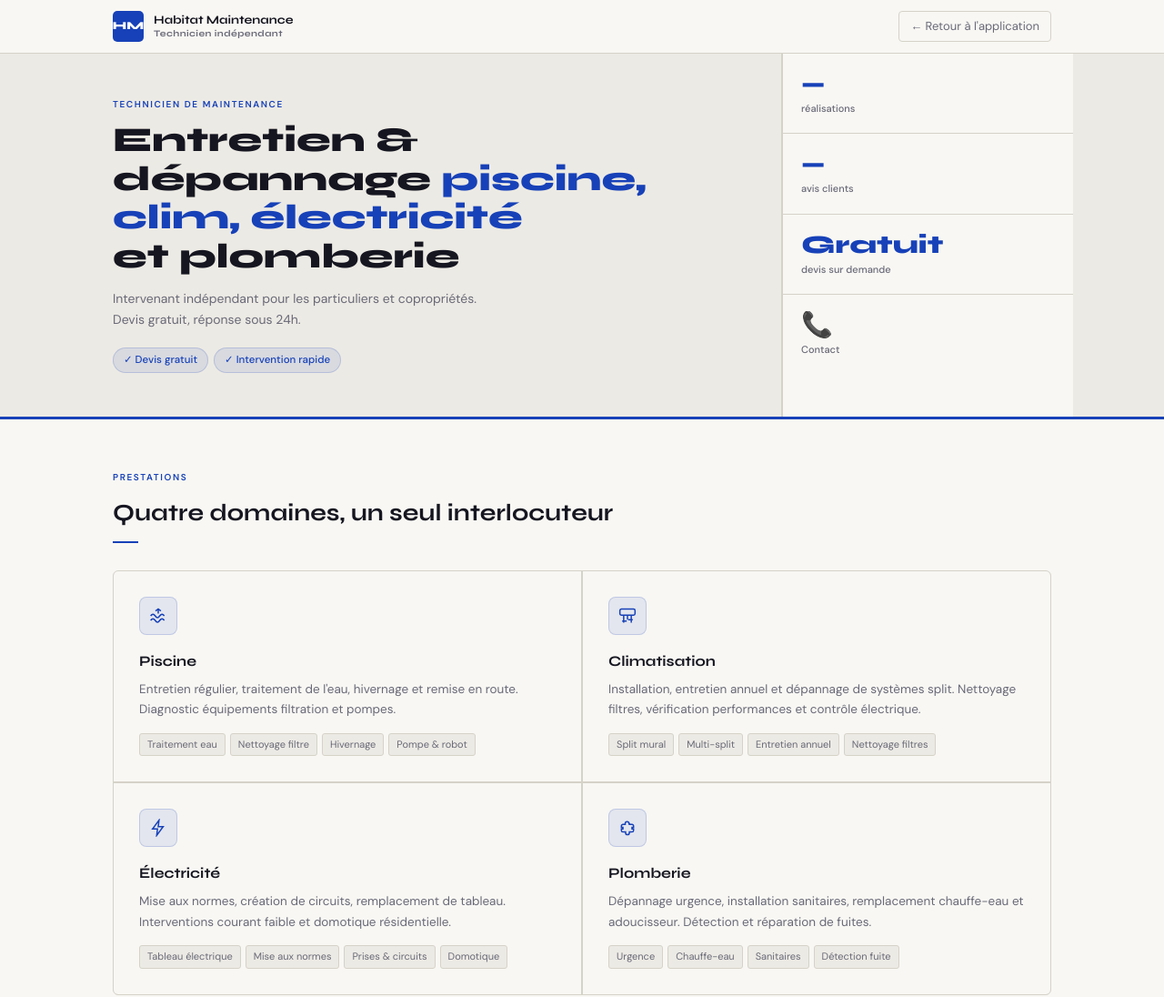
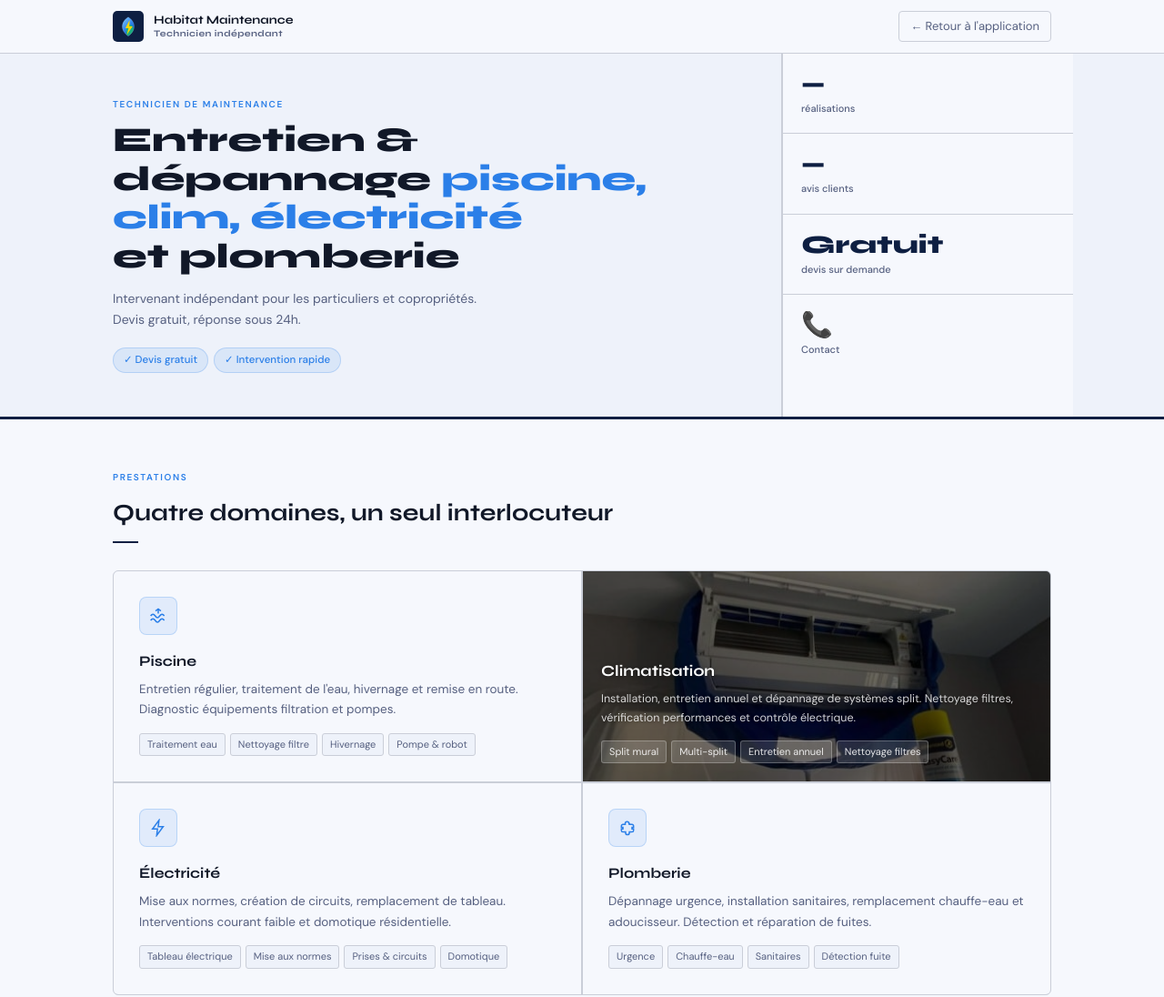
Before and after one commit to cyril8344/photoimmo-pro, a website: page portfolio.html in a window 1280 px wide. Shown: the top 1096 px of the page at 91% size. Drawn offline with Linux system fonts and the light colour scheme.

Commit message:
Identité visuelle : palette navy + logo goutte combiné (#51)
* Identité visuelle : palette navy + logo goutte combiné

Alignement de la vitrine et des PDF sur le style de la carte de visite :

- portfolio.html : palette primaire navy #0E1F42 + accent bleu #2B7FE8
  + orange #E87D2B, logo SVG (goutte eau + éclair + feuille) dans
  le header, tokens accent/accent-dim/accent-line pour les éléments
  interactifs, bande orange en pied de CTA
- app.html : header PDF devis et facture en marine #0E1F42 avec
  bande orange en bas, cercle logo en bleu accent #2B7FE8, fond de
  tableau en bleu-crème

Co-Authored-By: Claude Sonnet 4.6 <noreply@anthropic.com>
Claude-Session: https://claude.ai/code/session_014Tg11GFULxebqTgPcPd7fG

* Portfolio : photo climatisation par défaut sur la carte

Ajoute images/clim.jpg (entretien split mural) et l'utilise comme
photo de fond pour la carte Climatisation quand aucune photo n'est
uploadée via l'app.

Co-Authored-By: Claude Sonnet 4.6 <noreply@anthropic.com>
Claude-Session: https://claude.ai/code/session_014Tg11GFULxebqTgPcPd7fG

* Logo : feuille verte à droite + suppression du flocon

Corrige le logo SVG sur toutes les surfaces : la forme verte passe
d'un triangle bas-gauche à une feuille organique côté droit (fidèle
à la photo de référence). Suppression des lignes flocon (climatisation)
qui n'apparaissent pas dans le logo original.

Co-Authored-By: Claude Sonnet 4.6 <noreply@anthropic.com>
Claude-Session: https://claude.ai/code/session_014Tg11GFULxebqTgPcPd7fG

---------

Co-authored-by: Claude <noreply@anthropic.com>

```diff
--- a/portfolio.html
+++ b/portfolio.html
@@ -6,27 +6,33 @@
   <title>Vitrine — Habitat Maintenance</title>
   <link rel="preconnect" href="https://fonts.googleapis.com"/>
   <link rel="preconnect" href="https://fonts.gstatic.com" crossorigin/>
-  <link href="https://fonts.googleapis.com/css2?family=Syne:wght@700;800&family=DM+Sans:ital,wght@0,400;0,500;0,600;1,400&display=swap" rel="stylesheet"/>
+  <link href="https://fonts.googleapis.com/css2?family=Syne:wght@700;800&family=DM+Sans:ital,wght@0,300;0,400;0,500;0,600;1,400&display=swap" rel="stylesheet"/>
   <style>
     :root{
-      --bg:#ECEAE4;--surface:#F8F7F3;--surface-2:#F0EEE9;
-      --blue:#1741B8;--blue-mid:#2553D4;
-      --blue-dim:rgba(23,65,184,0.09);--blue-line:rgba(23,65,184,0.18);
-      --text:#161621;--muted:#696978;--border:#D5D2C8;
+      --bg:#EEF2FA;--surface:#F6F8FD;--surface-2:#EBF0F8;
+      --blue:#0E1F42;--blue-mid:#1A3461;
+      --blue-dim:rgba(14,31,66,0.08);--blue-line:rgba(14,31,66,0.18);
+      --accent:#2B7FE8;--accent-dim:rgba(43,127,232,0.10);--accent-line:rgba(43,127,232,0.22);
+      --orange:#E87D2B;
+      --text:#111828;--muted:#566080;--border:#CACED8;
     }
     @media(prefers-color-scheme:dark){
       :root:not([data-theme="light"]){
-        --bg:#111318;--surface:#1A1D26;--surface-2:#20242F;
-        --blue:#4070F0;--blue-mid:#5585FF;
-        --blue-dim:rgba(64,112,240,0.12);--blue-line:rgba(64,112,240,0.22);
-        --text:#E6E4DE;--muted:#8A8A9A;--border:#2A2D3A;
+        --bg:#0B1222;--surface:#111C33;--surface-2:#172040;
+        --blue:#5EADFF;--blue-mid:#7EC0FF;
+        --blue-dim:rgba(94,173,255,0.12);--blue-line:rgba(94,173,255,0.22);
+        --accent:#5EADFF;--accent-dim:rgba(94,173,255,0.12);--accent-line:rgba(94,173,255,0.25);
+        --orange:#F09050;
+        --text:#E4EAF8;--muted:#6A7CA0;--border:#253050;
       }
     }
     :root[data-theme="dark"]{
-      --bg:#111318;--surface:#1A1D26;--surface-2:#20242F;
-      --blue:#4070F0;--blue-mid:#5585FF;
-      --blue-dim:rgba(64,112,240,0.12);--blue-line:rgba(64,112,240,0.22);
-      --text:#E6E4DE;--muted:#8A8A9A;--border:#2A2D3A;
+      --bg:#0B1222;--surface:#111C33;--surface-2:#172040;
+      --blue:#5EADFF;--blue-mid:#7EC0FF;
+      --blue-dim:rgba(94,173,255,0.12);--blue-line:rgba(94,173,255,0.22);
+      --accent:#5EADFF;--accent-dim:rgba(94,173,255,0.12);--accent-line:rgba(94,173,255,0.25);
+      --orange:#F09050;
+      --text:#E4EAF8;--muted:#6A7CA0;--border:#253050;
     }
     *,*::before,*::after{box-sizing:border-box;margin:0;padding:0;}
     html{scroll-behavior:smooth;}
@@ -37,7 +43,7 @@
     header{background:var(--surface);border-bottom:1px solid var(--border);position:sticky;top:0;z-index:50;}
     .header-inner{display:flex;align-items:center;justify-content:space-between;height:58px;max-width:1080px;margin:0 auto;padding:0 24px;}
     .brand{display:flex;align-items:center;gap:11px;text-decoration:none;}
-    .brand-mark{width:34px;height:34px;border-radius:5px;background:var(--blue);color:#fff;font-family:'Syne',sans-serif;font-weight:800;font-size:12px;display:flex;align-items:center;justify-content:center;flex-shrink:0;}
+    .brand-mark{width:34px;height:34px;border-radius:5px;background:var(--blue);color:#fff;display:flex;align-items:center;justify-content:center;flex-shrink:0;}
     .brand-name{font-family:'Syne',sans-serif;font-weight:700;font-size:13px;color:var(--text);line-height:1.2;white-space:nowrap;overflow:hidden;text-overflow:ellipsis;max-width:180px;}
     .brand-name small{display:block;font-size:10px;font-weight:400;color:var(--muted);letter-spacing:.04em;}
     .back-btn{font-size:13px;color:var(--muted);text-decoration:none;display:flex;align-items:center;gap:6px;padding:6px 12px;border-radius:4px;border:1px solid var(--border);transition:color .15s,background .15s;}
@@ -48,12 +54,12 @@
     .hero{background:var(--bg);border-bottom:3px solid var(--blue);}
     .hero-inner{display:grid;grid-template-columns:1fr 320px;max-width:1080px;margin:0 auto;}
     .hero-copy{padding:48px 40px 48px 24px;border-right:1px solid var(--border);}
-    .eyebrow{font-size:10px;letter-spacing:.16em;text-transform:uppercase;color:var(--blue);font-weight:600;margin-bottom:10px;}
+    .eyebrow{font-size:10px;letter-spacing:.16em;text-transform:uppercase;color:var(--accent);font-weight:600;margin-bottom:10px;}
     .hero-title{font-family:'Syne',sans-serif;font-weight:800;font-size:clamp(19px,3.2vw,38px);line-height:1.12;text-wrap:balance;margin-bottom:14px;}
-    .hero-title em{color:var(--blue);font-style:normal;}
+    .hero-title em{color:var(--accent);font-style:normal;}
     .hero-sub{font-size:14px;color:var(--muted);line-height:1.6;max-width:420px;margin-bottom:20px;}
     .hero-chips{display:flex;flex-wrap:wrap;gap:6px;}
-    .chip{display:inline-flex;align-items:center;gap:5px;padding:4px 11px;border-radius:100px;font-size:11.5px;font-weight:500;background:var(--blue-dim);color:var(--blue);border:1px solid var(--blue-line);}
+    .chip{display:inline-flex;align-items:center;gap:5px;padding:4px 11px;border-radius:100px;font-size:11.5px;font-weight:500;background:var(--accent-dim);color:var(--accent);border:1px solid var(--accent-line);}
     .hero-stats{background:var(--surface);border-left:1px solid var(--border);}
     .stat-cell{padding:18px 20px;border-bottom:1px solid var(--border);}
     .stat-cell:last-child{border-bottom:none;}
@@ -74,7 +80,7 @@
     .services-grid{display:grid;grid-template-columns:repeat(2,1fr);gap:2px;background:var(--border);border:1px solid var(--border);border-radius:6px;overflow:hidden;}
     .svc{background:var(--surface);padding:28px;transition:background .2s;}
     .svc:hover{background:var(--surface-2);}
-    .svc-icon{width:42px;height:42px;border-radius:8px;background:var(--blue-dim);border:1px solid var(--blue-line);display:flex;align-items:center;justify-content:center;margin-bottom:16px;color:var(--blue);}
+    .svc-icon{width:42px;height:42px;border-radius:8px;background:var(--accent-dim);border:1px solid var(--accent-line);display:flex;align-items:center;justify-content:center;margin-bottom:16px;color:var(--accent);}
     .svc-name{font-family:'Syne',sans-serif;font-weight:700;font-size:16px;margin-bottom:7px;}
     .svc-desc{font-size:13.5px;color:var(--muted);line-height:1.68;margin-bottom:14px;}
     .svc-tasks{display:flex;flex-wrap:wrap;gap:5px;}
@@ -91,10 +97,10 @@
     /* ── Témoignages ── */
     .testi-grid{display:grid;grid-template-columns:repeat(3,1fr);gap:14px;}
     .testi{background:var(--surface);border:1px solid var(--border);border-radius:5px;padding:20px;}
-    .stars{margin-bottom:10px;color:var(--blue);font-size:13px;}
+    .stars{margin-bottom:10px;color:var(--accent);font-size:13px;}
     .testi-text{font-size:13px;color:var(--text);line-height:1.72;font-style:italic;margin-bottom:14px;}
     .testi-author{display:flex;align-items:center;gap:10px;}
-    .testi-avatar{width:32px;height:32px;border-radius:50%;background:var(--blue-dim);border:1px solid var(--blue-line);display:flex;align-items:center;justify-content:center;font-family:'Syne',sans-serif;font-weight:700;font-size:11px;color:var(--blue);flex-shrink:0;}
+    .testi-avatar{width:32px;height:32px;border-radius:50%;background:var(--accent-dim);border:1px solid var(--accent-line);display:flex;align-items:center;justify-content:center;font-family:'Syne',sans-serif;font-weight:700;font-size:11px;color:var(--accent);flex-shrink:0;}
     .testi-name{font-weight:600;font-size:13px;}
     .testi-date{font-size:11.5px;color:var(--muted);}
     .no-testi{text-align:center;padding:32px;color:var(--muted);font-size:14px;}
@@ -103,12 +109,13 @@
     /* ── Réseaux sociaux ── */
     .social-links{display:flex;flex-wrap:wrap;gap:10px;margin-top:20px;}
     .social-link{display:inline-flex;align-items:center;gap:7px;padding:8px 16px;border-radius:4px;font-size:13px;font-weight:500;text-decoration:none;color:var(--text);background:var(--surface);border:1px solid var(--border);transition:border-color .15s;}
-    .social-link:hover{border-color:var(--blue);color:var(--blue);}
+    .social-link:hover{border-color:var(--accent);color:var(--accent);}
 
     /* ── CTA ── */
-    .cta-section{background:var(--blue);padding:52px 24px;text-align:center;}
+    .cta-section{background:var(--blue);padding:52px 24px;text-align:center;position:relative;}
+    .cta-section::after{content:'';position:absolute;bottom:0;left:0;right:0;height:4px;background:var(--orange);}
     .cta-title{font-family:'Syne',sans-serif;font-weight:800;font-size:clamp(20px,2.8vw,30px);color:#fff;text-wrap:balance;margin-bottom:10px;}
-    .cta-sub{font-size:15px;color:rgba(255,255,255,.8);margin-bottom:26px;}
+    .cta-sub{font-size:15px;color:rgba(255,255,255,.75);margin-bottom:26px;}
     .cta-actions{display:flex;align-items:center;justify-content:center;gap:12px;flex-wrap:wrap;}
     .btn-w{background:#fff;color:var(--blue);padding:12px 24px;border-radius:4px;font-weight:700;font-size:14px;text-decoration:none;transition:opacity .15s;}
     .btn-w:hover{opacity:.9;}
@@ -119,8 +126,8 @@
     /* ── Footer ── */
     footer{background:var(--surface);border-top:1px solid var(--border);padding:18px 24px;}
     .footer-inner{display:flex;align-items:center;justify-content:space-between;flex-wrap:wrap;gap:8px;max-width:1080px;margin:0 auto;font-size:12.5px;color:var(--muted);}
-    .preview-banner{background:var(--blue-dim);border-bottom:1px solid var(--blue-line);padding:8px 24px;text-align:center;font-size:12.5px;color:var(--blue);}
-    .preview-banner a{color:var(--blue);font-weight:600;text-decoration:underline;}
+    .preview-banner{background:var(--accent-dim);border-bottom:1px solid var(--accent-line);padding:8px 24px;text-align:center;font-size:12.5px;color:var(--accent);}
+    .preview-banner a{color:var(--accent);font-weight:600;text-decoration:underline;}
 
     /* ── Responsive ── */
     @media(max-width:860px){
@@ -160,7 +167,15 @@
 <header>
   <div class="header-inner">
     <a class="brand" href="#">
-      <div class="brand-mark" id="headerMark">HM</div>
+      <div class="brand-mark" id="headerMark">
+        <svg width="20" height="23" viewBox="0 0 50 58" fill="none" aria-hidden="true">
+          <defs><linearGradient id="hg" x1="10%" y1="0%" x2="80%" y2="100%"><stop offset="0%" stop-color="#7EC8FF"/><stop offset="55%" stop-color="#2B7FE8"/><stop offset="100%" stop-color="#0F4FA8"/></linearGradient><clipPath id="hc"><path d="M25 2 C44 14 50 37 25 55 C0 37 6 14 25 2Z"/></clipPath></defs>
+          <path d="M25 2 C44 14 50 37 25 55 C0 37 6 14 25 2Z" fill="url(#hg)"/>
+          <path d="M25 22 C42 22 47 44 25 55 C18 52 17 36 25 22Z" fill="#1AB870" opacity=".85" clip-path="url(#hc)"/>
+          <path d="M29 10 L17 33 L26 33 L21 51 L37 28 L28 28Z" fill="#FFD600" clip-path="url(#hc)"/>
+          <path d="M25 2 C44 14 50 37 25 55 C0 37 6 14 25 2Z" fill="none" stroke="rgba(255,255,255,.3)" stroke-width="1.2"/>
+        </svg>
+      </div>
       <div class="brand-name" id="headerName">
         Habitat Maintenance
         <small>Technicien indépendant</small>
@@ -281,7 +296,13 @@
 <footer>
   <div class="footer-inner">
     <div style="display:flex;align-items:center;gap:8px;font-weight:500;color:var(--text);">
-      <div class="brand-mark" id="footerMark" style="width:26px;height:26px;font-size:10px;border-radius:4px;">HM</div>
+      <div class="brand-mark" id="footerMark" style="width:26px;height:26px;border-radius:4px;">
+        <svg width="16" height="18" viewBox="0 0 50 58" fill="none" aria-hidden="true">
+          <path d="M25 2 C44 14 50 37 25 55 C0 37 6 14 25 2Z" fill="url(#hg)"/>
+          <path d="M25 22 C42 22 47 44 25 55 C18 52 17 36 25 22Z" fill="#1AB870" opacity=".85" clip-path="url(#hc)"/>
+          <path d="M29 10 L17 33 L26 33 L21 51 L37 28 L28 28Z" fill="#FFD600" clip-path="url(#hc)"/>
+        </svg>
+      </div>
       <span id="footerName">Habitat Maintenance</span>
       <span id="footerSiret"></span>
     </div>
@@ -317,10 +338,8 @@ function fmt(d) {
 
 // ── Header ────────────────────────────────────────────────
 const companyName = profile.company_name || 'Habitat Maintenance';
-document.getElementById('headerMark').textContent = initials(companyName);
 document.getElementById('headerName').innerHTML =
   `${esc(companyName)}<small>Technicien indépendant</small>`;
-document.getElementById('footerMark').textContent = initials(companyName);
 document.getElementById('footerName').textContent = companyName;
 document.title = `${companyName} — Vitrine`;
 
@@ -350,10 +369,13 @@ if (profile.zone) document.getElementById('footerZone').textContent = `© 2026
 if (profile.siret) document.getElementById('footerSiret').textContent = `· SIRET ${profile.siret}`;
 
 // ── Photos de fond sur les cartes domaines ───────────────
+const defaultPhotos = {
+  'Climatisation': 'images/clim.jpg',
+};
 const photoByCategory = {};
 photos.forEach(p => { if (p.category && p.url && !photoByCategory[p.category]) photoByCategory[p.category] = p.url; });
 document.querySelectorAll('.svc[data-cat]').forEach(card => {
-  const url = photoByCategory[card.dataset.cat];
+  const url = photoByCategory[card.dataset.cat] || defaultPhotos[card.dataset.cat];
   if (url) {
     card.style.backgroundImage = `linear-gradient(rgba(0,0,0,.5),rgba(0,0,0,.62)),url('${url.replace(/'/g,"\\'")}')`;
     card.classList.add('has-photo');
```
Also changed, not shown: app.html (+17 -15 lines), images/clim.jpg (added).
